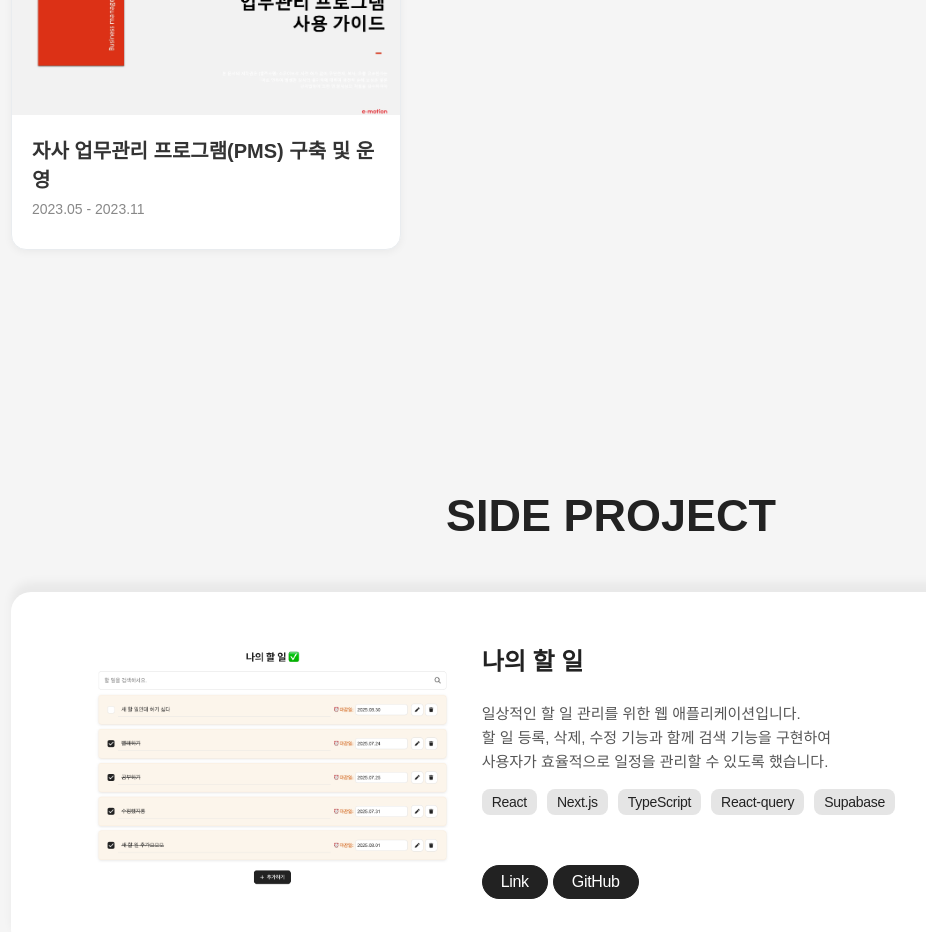
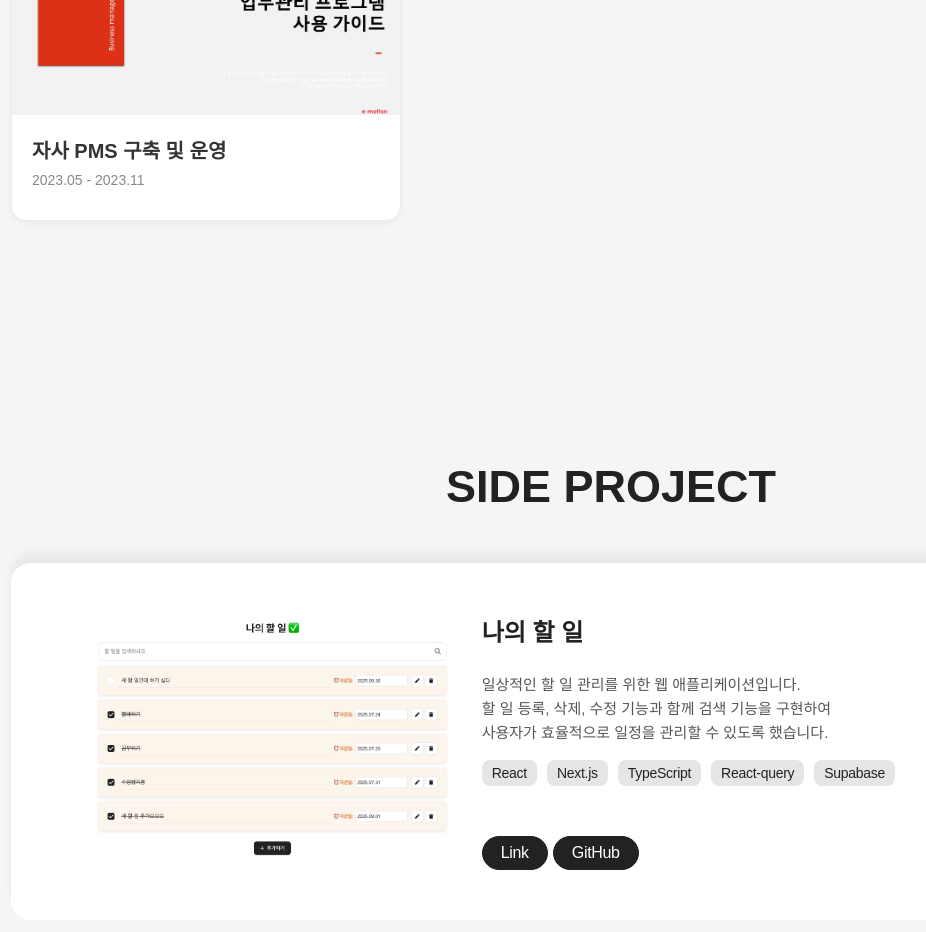
Before and after one commit to hyeminem-Jo/hyejin-portfolio, a Next.js app: page / in a window 1280 px wide. Shown: the part 5020-5952 px from the top of the page, without its empty margins (29-955 px from the left). Built offline with nearby package versions, Linux system fonts and the light colour scheme.

Commit message:
fix: Works > 프로젝트 제목 수정

```diff
--- a/src/app/_data/companyList.ts
+++ b/src/app/_data/companyList.ts
@@ -1423,7 +1423,7 @@ export const companyList = [
       },
       {
         id: 7,
-        projectName: '자사 업무관리 프로그램(PMS) 구축 및 운영',
+        projectName: '자사 PMS 구축 및 운영',
         projectDesc:
           '사원 정보, 업무일지 및 프로젝트 현황을 파악할 수 있는 어드민 페이지입니다. 부서별 진행 업무와 프로젝트 현황을 객관적인 지표로 확인할 수 있습니다.',
         projectPeriod: '2023.05 - 2023.11',
```
